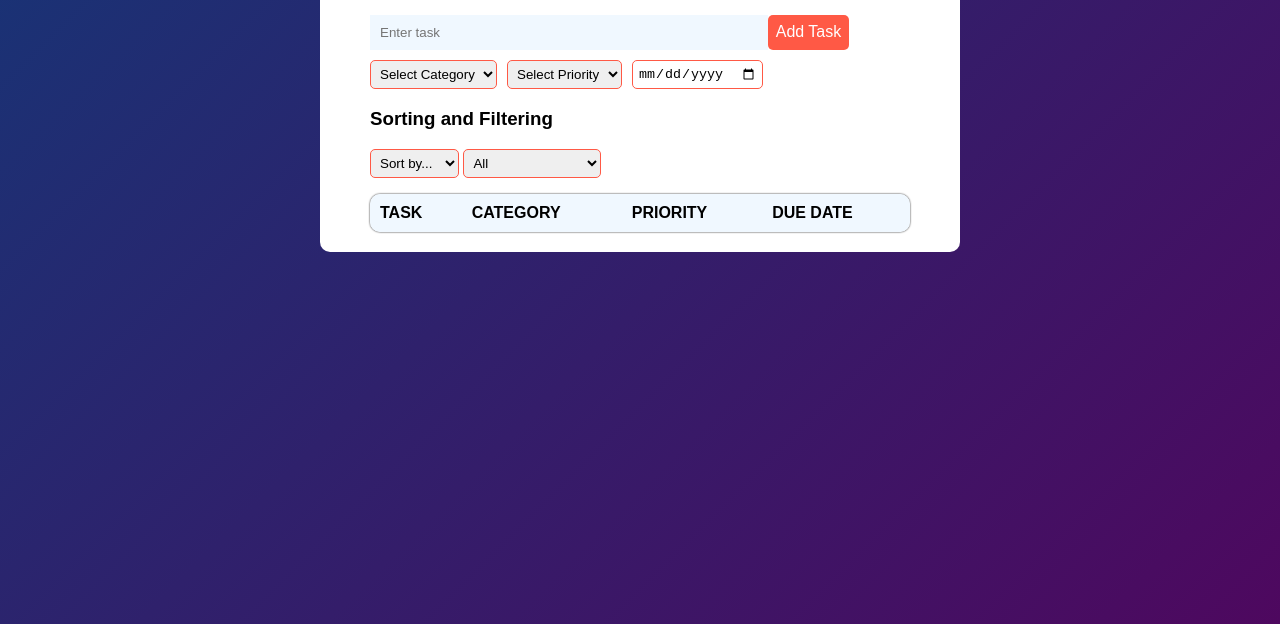
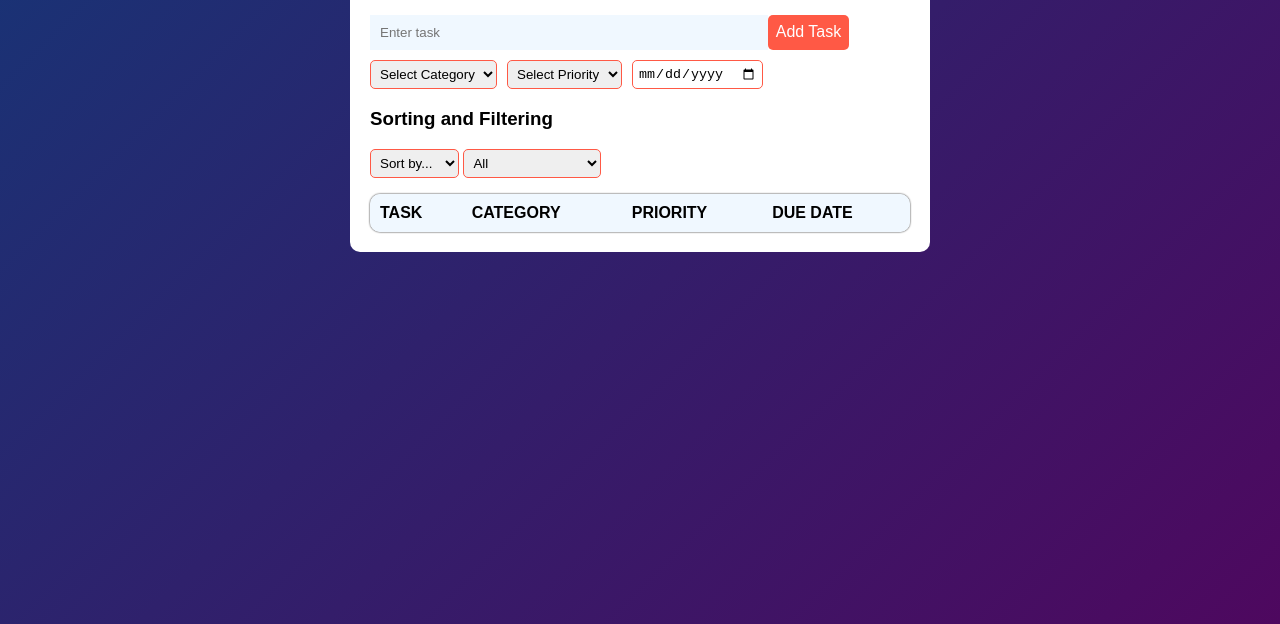
Before and after one commit to CodeWithRonaldo/task-tracker, a plain HTML site: page index.html in a window 1280 px wide. Shown: the part 196-820 px from the top of the page. Drawn offline with Linux system fonts and the light colour scheme.

Commit message:
Edit css style

```diff
--- a/styles.css
+++ b/styles.css
@@ -21,7 +21,7 @@ body {
     max-width: 540px;
     margin: 100px auto 20px;
     border-radius: 10px;
-    padding: 20px 50px;
+    padding: 20px ;
 
 
 }
```
